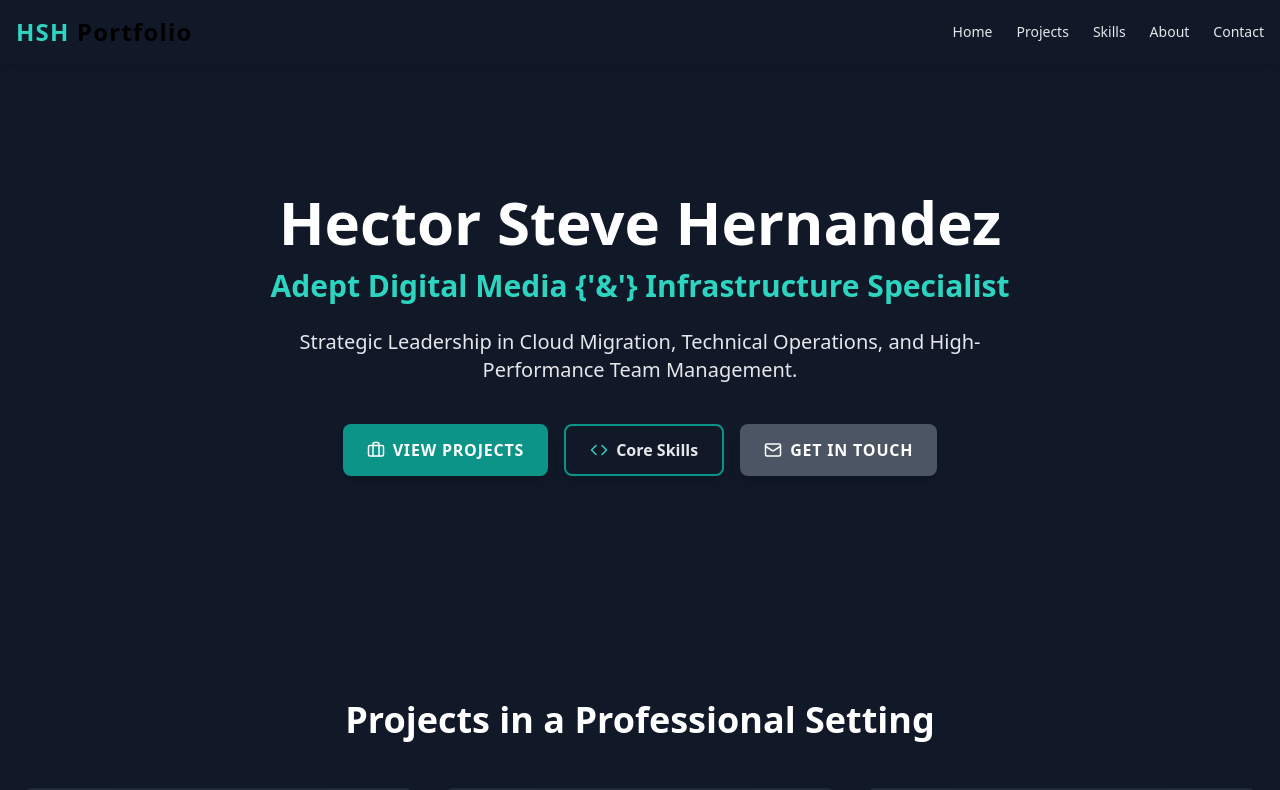
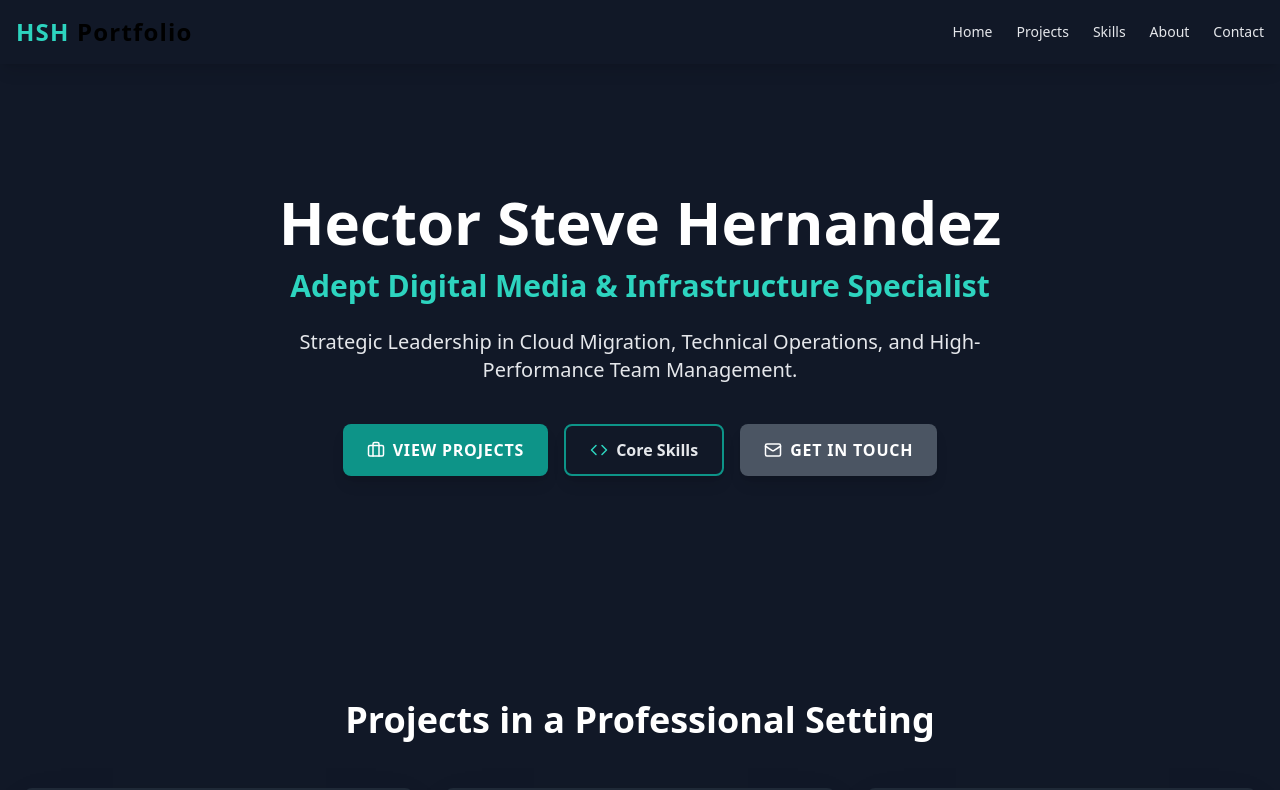
Before and after one commit to hshernandez-pixel/hector-final-portfolio, a Next.js app: page / in a window 1280 px wide. Shown: the top 790 px of the page. Built offline with nearby package versions, Linux system fonts and the light colour scheme.

Commit message:
Add files via upload

```diff
--- a/app/page.tsx
+++ b/app/page.tsx
@@ -14,7 +14,7 @@ interface Project {
 // --- Configuration ---
 const config = {
   name: "Hector Steve Hernandez",
-  title: "Adept Digital Media {'&'} Infrastructure Specialist",
+  title: "Adept Digital Media & Infrastructure Specialist",
   tagline: "Strategic Leadership in Cloud Migration, Technical Operations, and High-Performance Team Management.",
 
   colors: {
```
